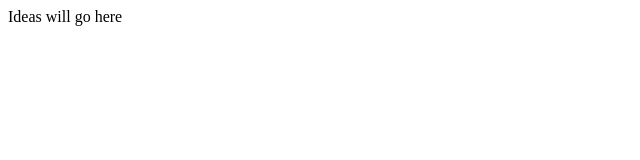
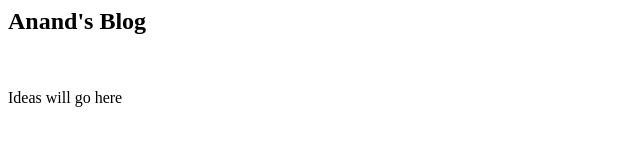
Before and after one commit to anand-am/anand-am.github.io, a plain HTML site: page index.html in a window 1280 px wide. Shown: the whole page, without its empty margins (0-640 px from the left). Drawn offline with Linux system fonts and the light colour scheme.

Commit message:
Update index.html

```diff
--- a/index.html
+++ b/index.html
@@ -3,6 +3,8 @@
     <title>Anand's Blog</title>
   </head>
   <body>
+    <h2>Anand's Blog</h2>
+    <br>
     <p>Ideas will go here</p>
   </body>
 </html>
```
